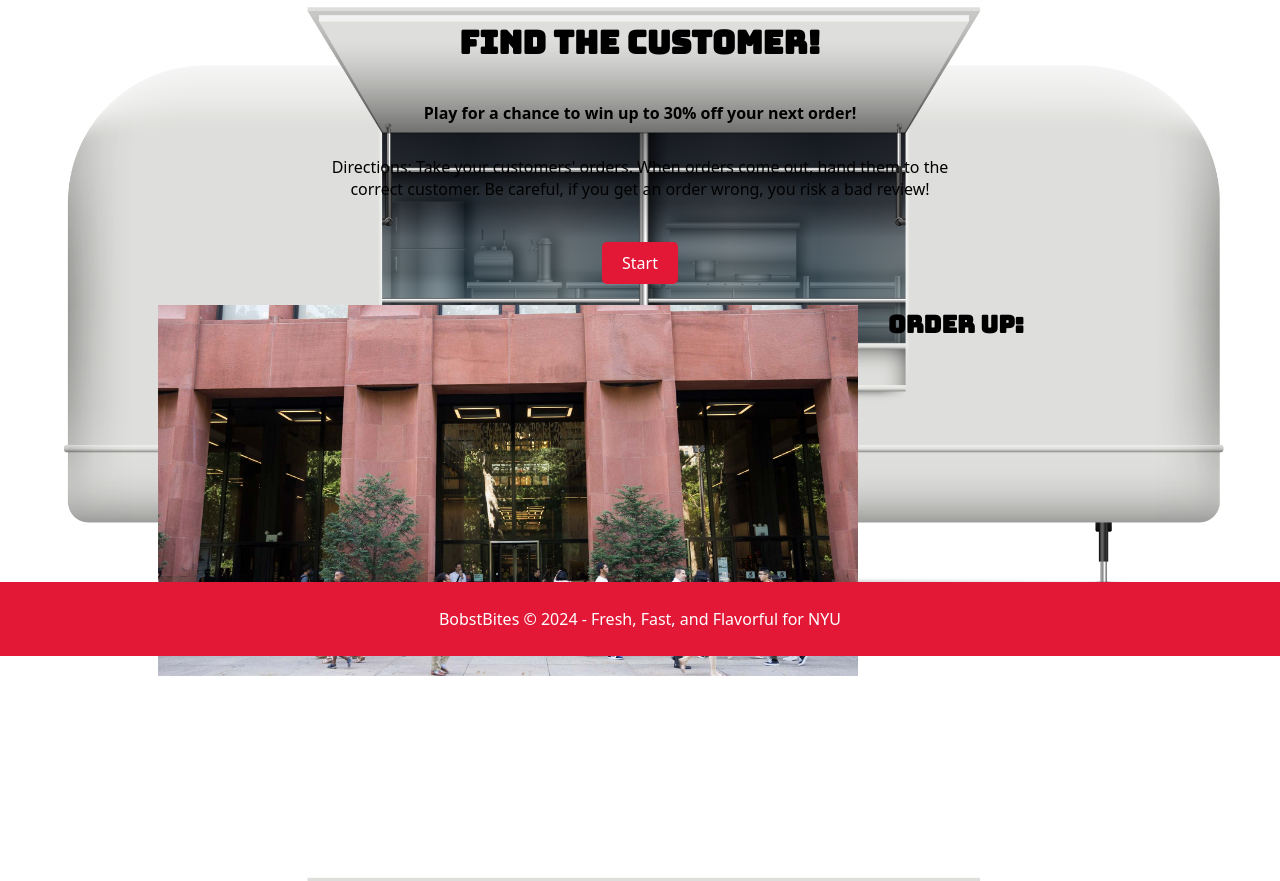
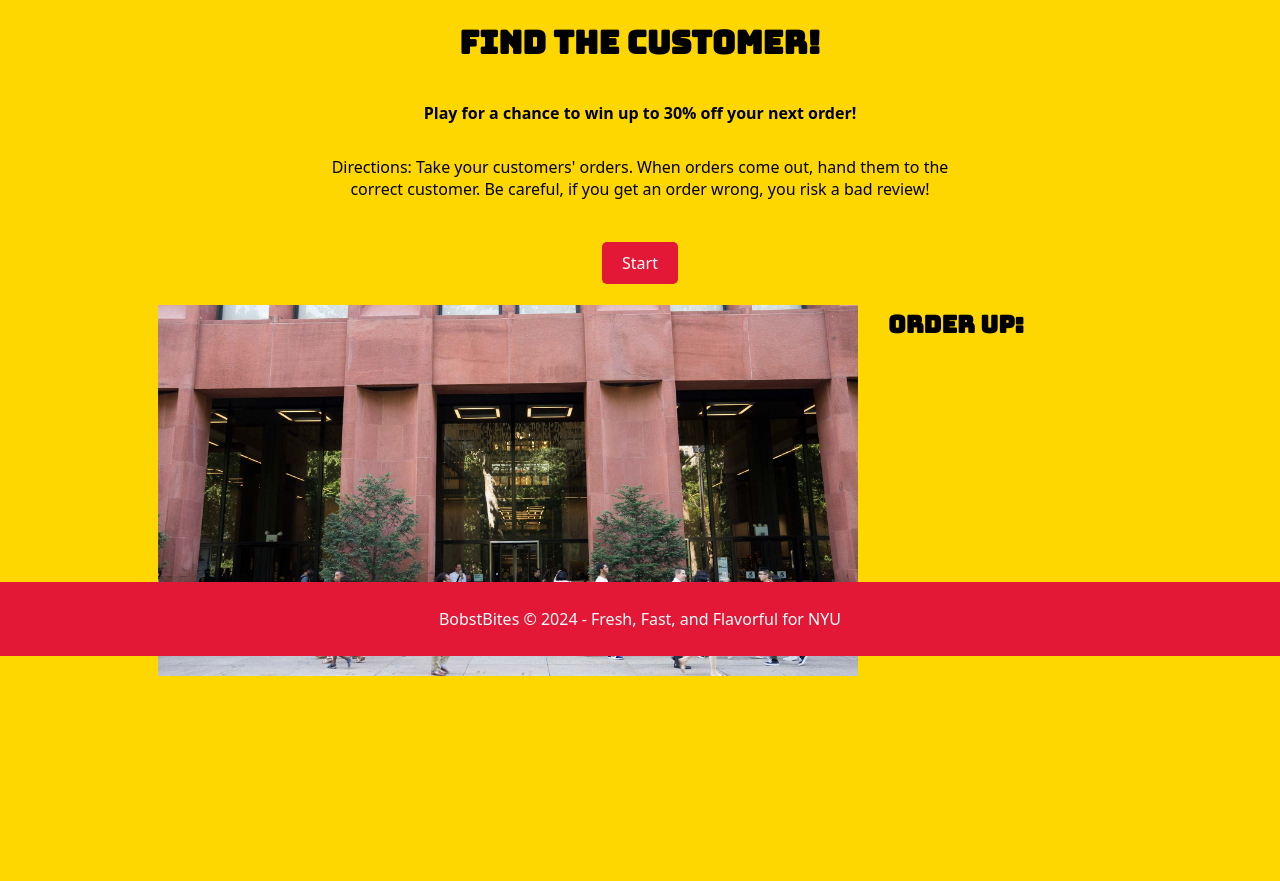
Before and after one commit to kaylaan/bobstbites, a PHP site: the page made by final CS/game.html in a window 1280 px wide. Shown: the part 144-1025 px from the top of the page. Run offline with PHP 8.4, Linux system fonts and the light colour scheme.

Commit message:
edit yellow background

```diff
--- a/final CS/styles.css
+++ b/final CS/styles.css
@@ -1,7 +1,6 @@
 body {
-    font-family: 'Bungee', cursive;
-    background: url('img/background.jpeg') no-repeat center center fixed;
-    background-size: cover;
+    font-family: 'Bungee', system-ui, Helvetica;
+    background-color: #FFD700;
     margin: 0;
     padding: 0;
     display: flex;
--- /dev/null
+++ b/final CS/users.txt
@@ -0,0 +1,6 @@
+a:aaa
+:
+k:k
+k:kk
+a:a
+:
```
